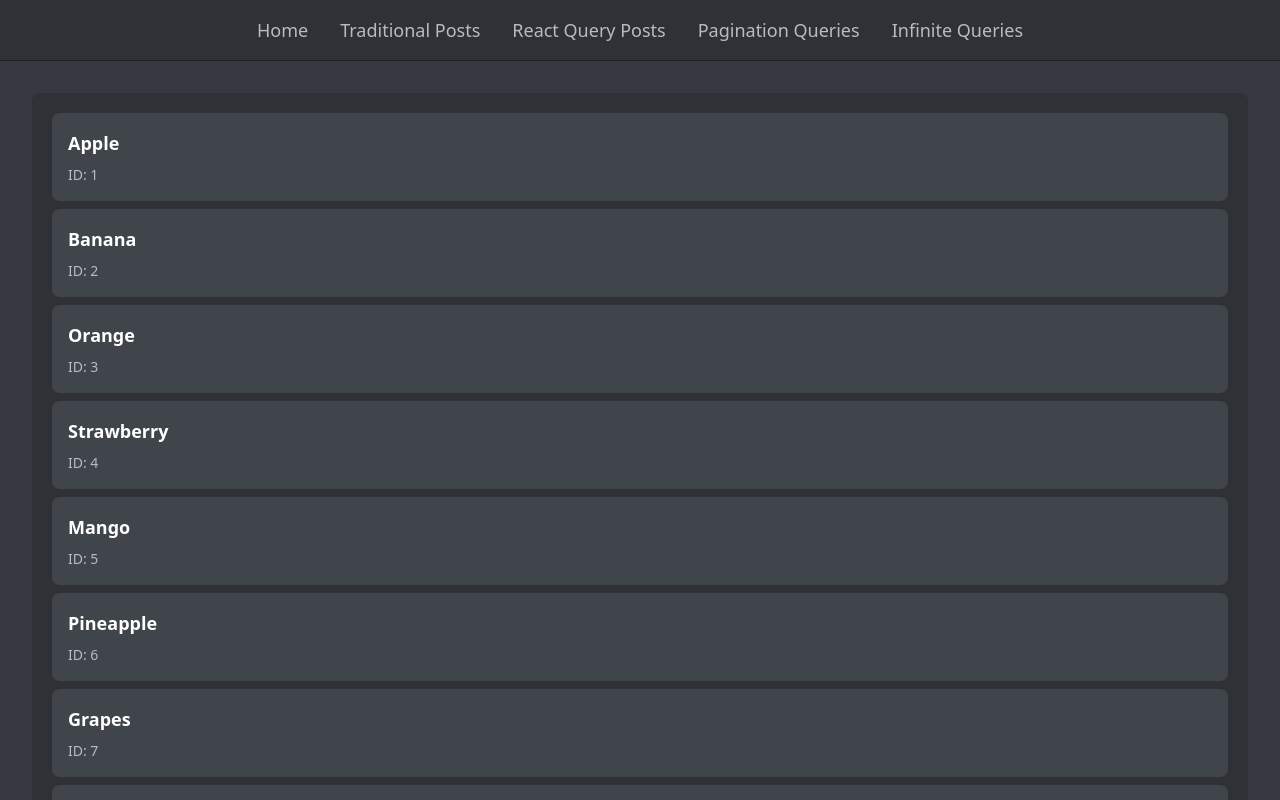
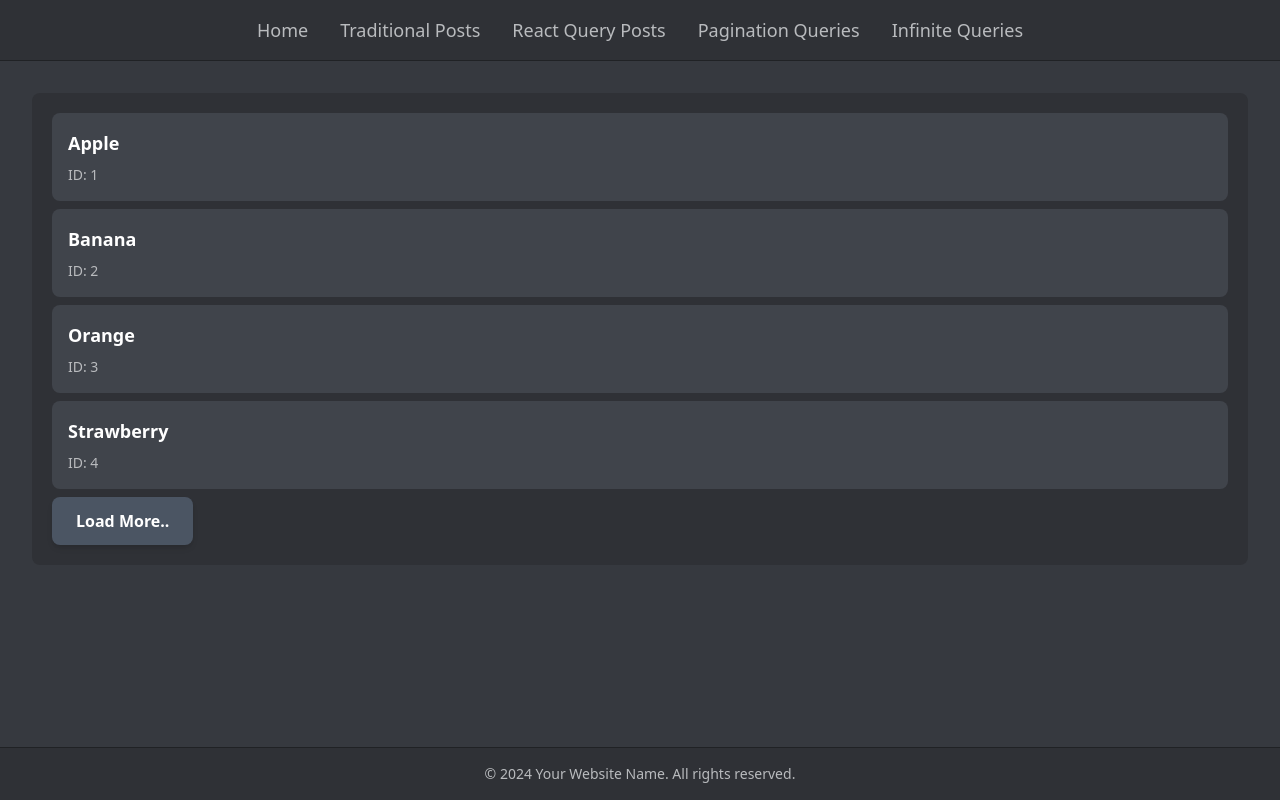
Before and after one commit to amirsep/react-query, a React (Create React App) app: page /infinite-fruits in a window 1280 px wide. Shown: the top 800 px of the page. Built offline with nearby package versions, Linux system fonts and the light colour scheme; data requests are answered from the project's data file.

Commit message:
new change

```diff
--- a/src/components/InfiniteQueries.js
+++ b/src/components/InfiniteQueries.js
@@ -1,15 +1,23 @@
-import { useQuery } from "@tanstack/react-query";
+import { useInfiniteQuery } from "@tanstack/react-query";
 import axios from "axios";
-import { useState } from "react";
 
-const fetchFruits = () => {
-  return axios.get(`http://localhost:4000/fruits`);
+const fetchFruits = ({ pageParam }) => {
+  return axios.get(`http://localhost:4000/fruits?_limit=4&_page=${pageParam}`);
 };
 
 const InfiniteQueries = () => {
-  const { data, isLoading, isError, error } = useQuery({
+  const { data, isLoading, isError, error, fetchNextPage, hasNextPage } =
+    useInfiniteQuery({
       queryKey: ["fruits"],
       queryFn: fetchFruits,
+      initialPageParam: 1,
+      getNextPageParam: (_lastPage, allPages) => {
+        if (allPages.length < 5) {
+          return allPages.length + 1;
+        } else {
+          return undefined;
+        }
+      },
     });
 
   if (isLoading) {
@@ -29,17 +37,36 @@ const InfiniteQueries = () => {
 
   return (
     <div className="post-list bg-[#2f3136] rounded-lg p-5 w-full mx-auto">
-      {data?.data.map((item) => (
+      {data.pages.map((page) => {
+        return page?.data.map((fruit) => {
+          return (
             <div
-          key={item.id}
+              key={fruit.id}
               className="post-item bg-[#40444b] rounded-lg p-4 mb-2 transition-colors duration-300 hover:bg-[#4f545c] cursor-pointer"
             >
               <h3 className="post-title text-lg font-bold text-white m-0">
-            {item.name}
+                {fruit.name}
               </h3>
-          <p className="post-body text-sm text-[#b9bbbe] mt-2">ID: {item.id}</p>
+              <p className="post-body text-sm text-[#b9bbbe] mt-2">
+                ID: {fruit.id}
+              </p>
             </div>
-      ))}
+          );
+        });
+      })}
+
+      <button
+        onClick={fetchNextPage}
+        disabled={!hasNextPage}
+        className={`px-6 py-3  text-white font-bold rounded-lg shadow-md
+          ${
+            !hasNextPage
+              ? "bg-gray-600 cursor-not-allowed"
+              : "bg-gray-600 hover:bg-gray-700 transition duration-300 ease-in-out transform hover:scale-105"
+          }`}
+      >
+        Load More..
+      </button>
     </div>
   );
 };
```
Lines whose indentation alone changed are shown as unchanged.
